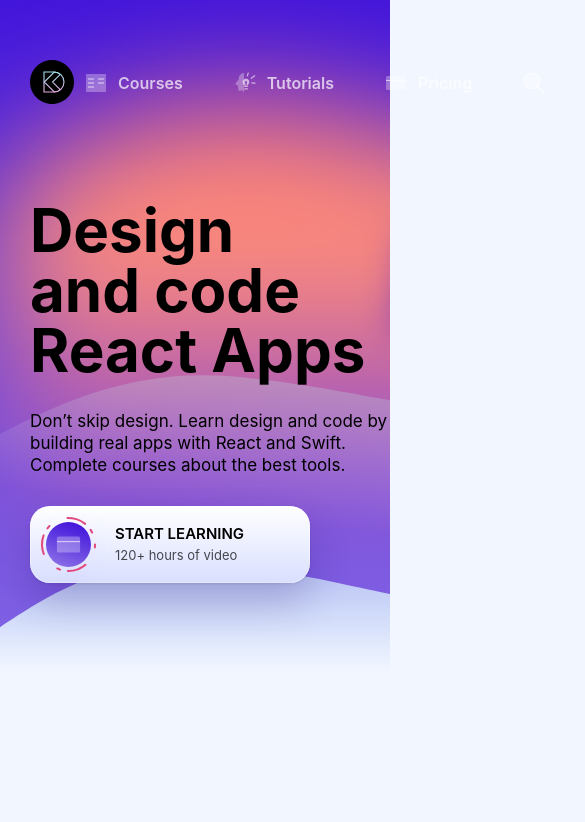
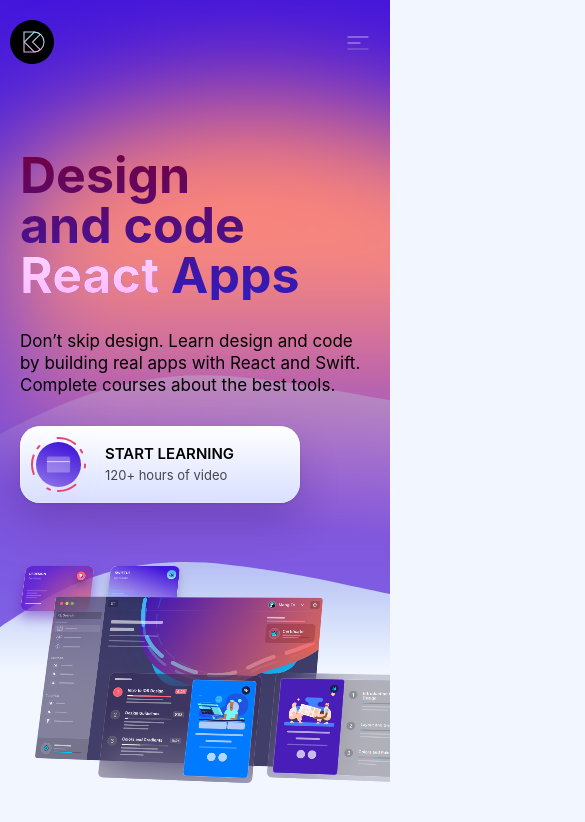
Before and after one commit to LucasTchitdjian/Gatsby-React-Website, a Gatsby site: page / in a window 390 px wide. Shown: the top 822 px of the page, 585 px wide, since content can reach past the window. Built offline with nearby package versions, Linux system fonts and the light colour scheme; Gatsby itself is replaced by a stand-in of ours.

Commit message:
media queries

```diff
--- a/src/components/animations/MockupAnimations.js
+++ b/src/components/animations/MockupAnimations.js
@@ -15,6 +15,15 @@ export default function MockupAnimations() {
 const Wrapper = styled.div`
   position: relative;
   perspective: 5000;
+
+  @media (max-width: 768px) {
+    transform: scale(0.6);
+    transform-origin: top left;
+  }
+
+  @media (max-width: 450px) {
+    transform: scale(0.4);
+  }
 
   div {
     transform: rotateY(-20deg) rotateX(20deg);
--- a/src/components/backgrounds/WaveBackground.js
+++ b/src/components/backgrounds/WaveBackground.js
@@ -11,7 +11,11 @@ export default function WaveBackground() {
         alt=""
       />
       <Wave src="images/waves/hero-wave2.svg" style={{ top: "350px" }} alt="" />
-      <Wave src="images/waves/hero-wave3.svg" style={{ top: "550px" }} alt="" />
+      <BottomWave
+        src="images/waves/hero-wave3.svg"
+        style={{ top: "550px" }}
+        alt=""
+      />
     </Wrapper>
   )
 }
@@ -23,6 +27,16 @@ const Wrapper = styled.div`
 const Wave = styled.img`
   position: absolute;
   z-index: -1;
+
+  @media (min-width: 1440px) {
+    width: 100%;
+  }
+`
+
+const BottomWave = styled(Wave)`
+  @media (prefers-color-scheme: dark) {
+    content: url("images/waves/hero-wave3-dark.svg");
+  }
 `
 
 const Background = styled.div`
--- a/src/components/layout/Header.js
+++ b/src/components/layout/Header.js
@@ -30,6 +30,11 @@ export default function Header() {
             <MenuButton item={item} key={index} />
           )
         )}
+        <HamburgerWrapper>
+          <MenuButton
+            item={{ title: "", icon: "/images/icons/hamburger.svg", link: "" }}
+          />
+        </HamburgerWrapper>
       </MenuWrapper>
       <MenuTooltip isOpen={isOpen} />
     </Wrapper>
@@ -45,10 +50,35 @@ const Wrapper = styled.div`
   justify-content: space-between;
   padding: 0 30px;
   align-items: center;
+
+  @media (max-width: 768px) {
+    top: 30px;
+  }
+  @media (max-width: 450px) {
+    top: 20px;
+  }
+  @media (max-width: 768px) {
+    top: 20px;
+    padding: 0 10px;
+  }
 `
 
 const MenuWrapper = styled.div`
   display: grid;
   gap: 30px;
   grid-template-columns: repeat(${props => props.count}, auto);
+
+  @media (max-width: 768px) {
+    > a {
+      display: none;
+    }
+    grid-template-columns: auto;
+  }
 `
+const HamburgerWrapper = styled.div`
+  display: none;
+
+  @media (max-width: 768px) {
+    display: block;
+  }
+`
--- a/src/components/sections/HeroSection.js
+++ b/src/components/sections/HeroSection.js
@@ -14,7 +14,7 @@ function HeroSection() {
         <TextWrapper>
           <Title>
             Design
-            <br /> and code React Apps
+            <br /> and code <span>React</span> Apps
           </Title>
           <Description>
             Don’t skip design. Learn design and code by building real apps with
@@ -48,6 +48,12 @@ const ContentWrapper = styled.div`
   padding: 200px 30px;
   display: grid;
   grid-template-columns: 360px auto;
+
+  @media (max-width: 450px) {
+    grid-template-columns: auto;
+    gap: 60px;
+    padding: 150px 20px 250px;
+  }
 `
 
 const TextWrapper = styled.div`
@@ -73,6 +79,21 @@ const TextWrapper = styled.div`
 
 const Title = styled(H1)`
   color: ${themes.light.text1};
+  background: linear-gradient(180deg, #730040 0%, #301cbe 100%);
+  background-clip: text;
+  -webkit-background-clip: text;
+  color: transparent;
+
+  span {
+    background: linear-gradient(180deg, #ffd7ff 0%, #ffb6ff 100%);
+    background-clip: text;
+    -webkit-background-clip: text;
+    color: transparent;
+  }
+
+  @media (max-width: 450px) {
+    font-size: 50px;
+  }
 `
 
 const Description = styled(MediumText)``
--- a/src/components/styles/TextStyles.js
+++ b/src/components/styles/TextStyles.js
@@ -3,16 +3,28 @@ import styled from "styled-components"
 export const H1 = styled.h1`
   font-weight: bold;
   font-size: 60px;
+
+  @media (max-width: 768px) {
+    font-size: 34px;
+  }
 `
 
 export const H2 = styled.h2`
   font-weight: bold;
   font-size: 40px;
+
+  @media (max-width: 768px) {
+    font-size: 28px;
+  }
 `
 
 export const H3 = styled.h3`
   font-weight: bold;
   font-size: 30px;
+
+  @media (max-width: 768px) {
+    font-size: 24px;
+  }
 `
 
 export const BodyIntro = styled.p`
```
